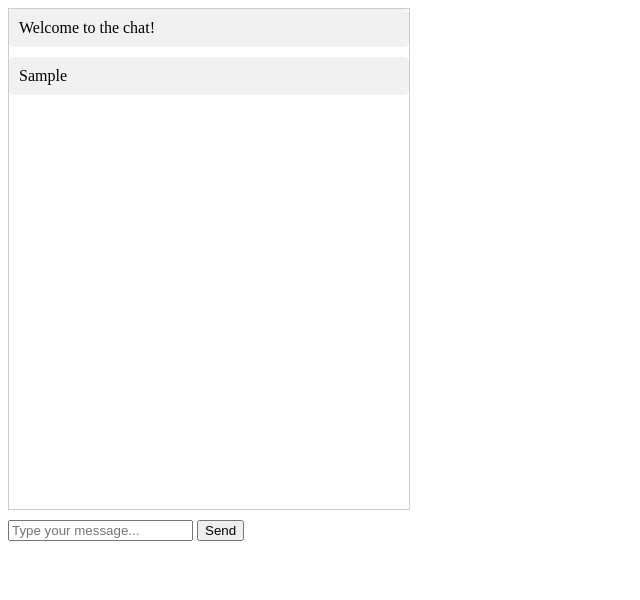
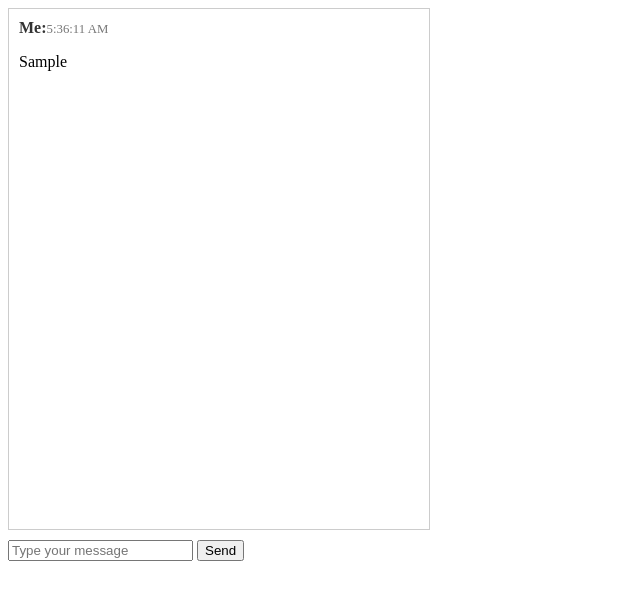
Before and after one commit to Hriday6/Chatting, a plain HTML site: page index.html in a window 1280 px wide. Both pictures are taken after typing "Sample" into the empty fields and a click on the button "Send". Shown: the whole page, without its empty margins (0-640 px from the left). Drawn offline with Linux system fonts and the light colour scheme.

Commit message:
Add files via upload

```diff
--- a/index.html
+++ b/index.html
@@ -1,55 +1,100 @@
 <!DOCTYPE html>
 <html>
 <head>
-    <title>Live Chat</title>
+    <title>Real-Time Chat</title>
     <style>
-        /* CSS styles for the chat container */
-        .chat-container {
+        /* CSS styles for the chat interface */
+        .chat-window {
             width: 400px;
             height: 500px;
             border: 1px solid #ccc;
             overflow-y: scroll;
+            padding: 10px;
         }
 
-        /* CSS styles for the chat messages */
         .message {
-            padding: 10px;
-            background-color: #f1f1f1;
             margin-bottom: 10px;
-            border-radius: 5px;
         }
 
-        /* CSS styles for the user input field and button */
-        .user-input {
+        .message .sender {
+            font-weight: bold;
+            color: #333;
+        }
+
+        .message .timestamp {
+            font-size: 0.8em;
+            color: #777;
+        }
+
+        .input-box {
+            width: 100%;
             margin-top: 10px;
         }
     </style>
 </head>
 <body>
-    <div class="chat-container">
-        <div class="message">Welcome to the chat!</div>
+    <div class="chat-window">
+        <!-- Chat messages will be displayed here -->
     </div>
-    <div class="user-input">
-        <input type="text" id="message-input" placeholder="Type your message..." />
+
+    <div class="input-box">
+        <input id="messageInput" type="text" placeholder="Type your message">
         <button onclick="sendMessage()">Send</button>
     </div>
 
     <script>
+        const socket = new WebSocket("ws://localhost:8080"); // Replace with your server URL
+
+        socket.onopen = () => {
+            console.log("Connected to WebSocket server");
+        };
+
+        socket.onmessage = (event) => {
+            const message = JSON.parse(event.data);
+            displayMessage(message.sender, message.timestamp, message.content);
+        };
+
         function sendMessage() {
-            var messageInput = document.getElementById('message-input');
-            var message = messageInput.value;
+            const input = document.getElementById("messageInput");
+            const message = input.value.trim();
 
-            // Create a new message element
-            var messageElement = document.createElement('div');
-            messageElement.classList.add('message');
-            messageElement.innerText = message;
+            if (message !== "") {
+                const timestamp = new Date().toLocaleTimeString();
+                const chatMessage = {
+                    sender: "Me",
+                    timestamp: timestamp,
+                    content: message
+                };
 
-            // Add the message to the chat container
-            var chatContainer = document.querySelector('.chat-container');
-            chatContainer.appendChild(messageElement);
+                socket.send(JSON.stringify(chatMessage));
+                displayMessage(chatMessage.sender, chatMessage.timestamp, chatMessage.content);
 
-            // Clear the input field
-            messageInput.value = '';
+                input.value = "";
+            }
+        }
+
+        function displayMessage(sender, timestamp, content) {
+            const chatWindow = document.querySelector(".chat-window");
+            const messageDiv = document.createElement("div");
+            messageDiv.className = "message";
+
+            const senderSpan = document.createElement("span");
+            senderSpan.className = "sender";
+            senderSpan.textContent = sender + ":";
+
+            const timestampSpan = document.createElement("span");
+            timestampSpan.className = "timestamp";
+            timestampSpan.textContent = timestamp;
+
+            const contentP = document.createElement("p");
+            contentP.textContent = content;
+
+            messageDiv.appendChild(senderSpan);
+            messageDiv.appendChild(timestampSpan);
+            messageDiv.appendChild(contentP);
+
+            chatWindow.appendChild(messageDiv);
+            chatWindow.scrollTop = chatWindow.scrollHeight;
         }
     </script>
 </body>
```
